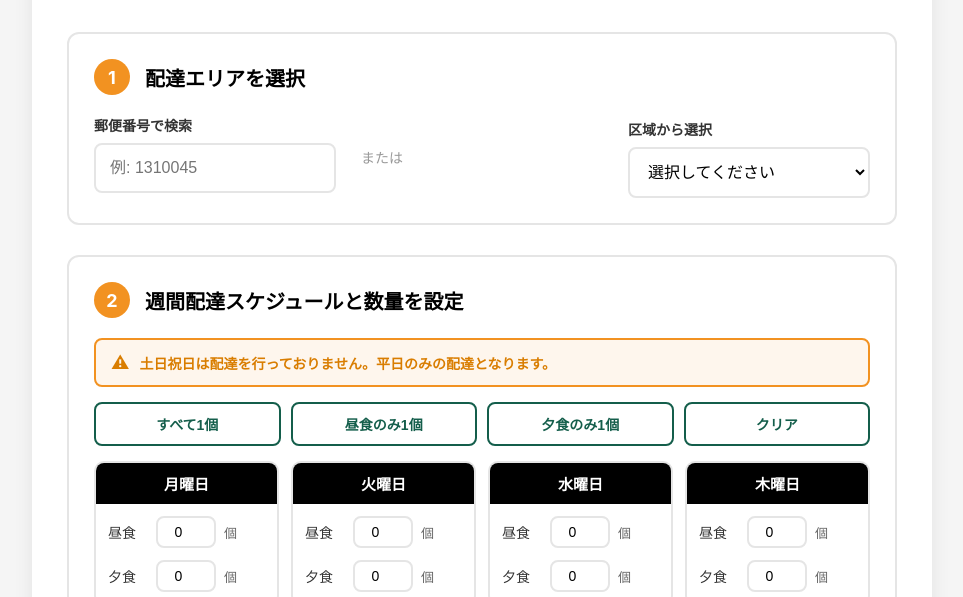
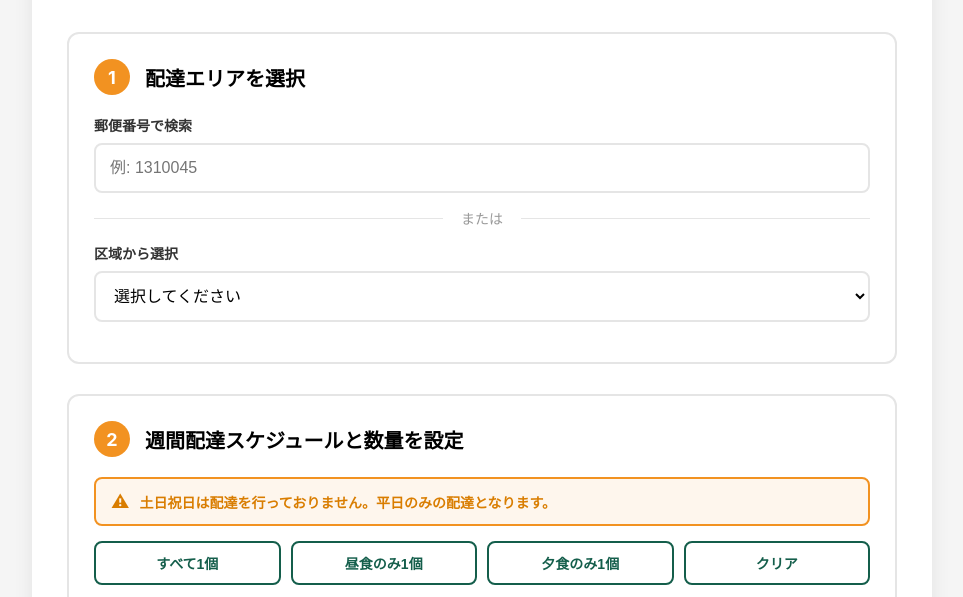
Before and after one commit to RuiKimura07/Test, a plain HTML site: page index.html in a window 1280 px wide. Shown: the part 180-777 px from the top of the page, without its empty margins (158-1121 px from the left). Drawn offline with Linux system fonts and the light colour scheme.

Commit message:
Update index.html

```diff
--- a/index.html
+++ b/index.html
@@ -139,21 +139,30 @@
             text-align: center;
         }
 
-        .input-group {
-            display: flex;
-            gap: 15px;
-            align-items: flex-end;
+        .or-divider-horizontal {
+            text-align: center;
+            color: #999;
+            font-size: 14px;
+            margin: 15px 0;
+            position: relative;
         }
 
-        .input-group > div {
-            flex: 1;
+        .or-divider-horizontal::before,
+        .or-divider-horizontal::after {
+            content: '';
+            position: absolute;
+            top: 50%;
+            width: 45%;
+            height: 1px;
+            background: #e5e5e5;
         }
 
-        .or-divider {
-            padding: 10px;
-            color: #999;
-            font-size: 14px;
-            align-self: center;
+        .or-divider-horizontal::before {
+            left: 0;
+        }
+
+        .or-divider-horizontal::after {
+            right: 0;
         }
 
         .area-status {
@@ -576,14 +585,13 @@
                     <div class="step-number">1</div>
                     <div class="step-title">配達エリアを選択</div>
                 </div>
-                <div class="input-group">
-                    <div>
+                <div class="form-group">
                     <label for="postalCode">郵便番号で検索</label>
                     <input type="text" id="postalCode" placeholder="例: 1310045" maxlength="7">
                     <div id="postalError" class="postal-error"></div>
                 </div>
-                    <div class="or-divider">または</div>
-                    <div>
+                <div class="or-divider-horizontal">または</div>
+                <div class="form-group">
                     <label for="area">区域から選択</label>
                     <select id="area">
                         <option value="">選択してください</option>
@@ -595,7 +603,6 @@
                         <option value="chuo">中央区（全域）＋200円</option>
                         <option value="minato">港区（全域）＋200円</option>
                     </select>
-                    </div>
                 </div>
                 <div id="areaStatus"></div>
             </div>
```
Lines whose indentation alone changed are shown as unchanged.
